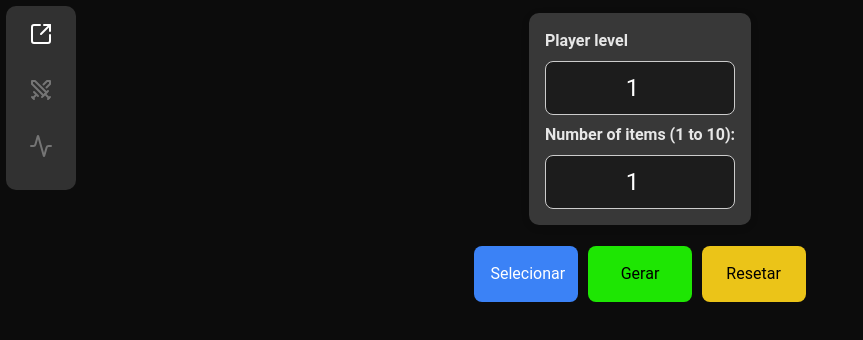
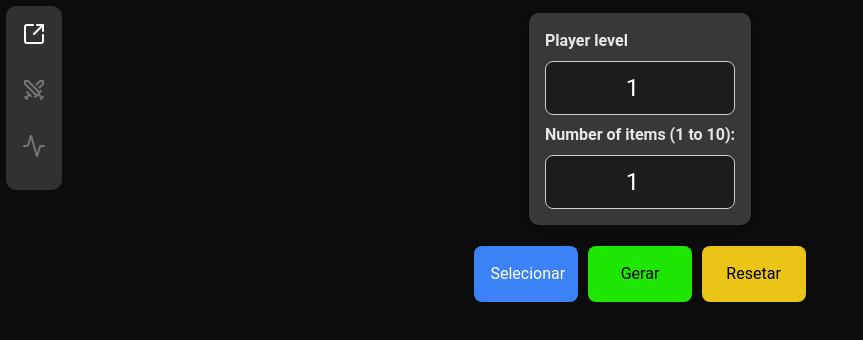
Before and after one commit to Luanrma/rpkage, a Next.js app: page / in a window 1280 px wide. Shown: the top 340 px of the page, without its empty margins (0-863 px from the left). Built offline with nearby package versions, Linux system fonts and the light colour scheme.

Commit message:
layout upkeep

```diff
--- a/src/app/components/Aside/index.tsx
+++ b/src/app/components/Aside/index.tsx
@@ -11,12 +11,12 @@ const AsideContainer = styled.div<{ $collapsed: boolean }>`
   align-items: center;
   background-color: rgb(49, 49, 49);
   padding: 1rem;
-  width: ${({ $collapsed }) => ($collapsed ? "70px" : "250px")};
+  width: ${({ $collapsed }) => ($collapsed ? "3.5rem" : "15rem")};
   height: auto;
   border-radius: 10px;
   transition: width 0.3s ease;
   color: white;
-  z-index: 1000;
+  z-index: 1;
   cursor: grab;
 `;
 
@@ -29,7 +29,7 @@ const MenuItem = styled.li`
   display: flex;
   align-items: center;
   gap: 1rem;
-  padding: 1rem 0;
+  padding: 1rem 0 1rem 0;
   cursor: pointer;
   color: rgb(117, 117, 117);
 
@@ -44,10 +44,6 @@ const MenuItem = styled.li`
 `;
 
 const ToggleButton = styled.button<{ $collapsed: boolean }>`
-  background: none;
-  border: none;
-  color: white;
-  cursor: pointer;
   align-self: ${({ $collapsed }) => ($collapsed ? "center" : "flex-end")};
   margin-bottom: 1rem;
   transition: transform 0.3s ease;
```
